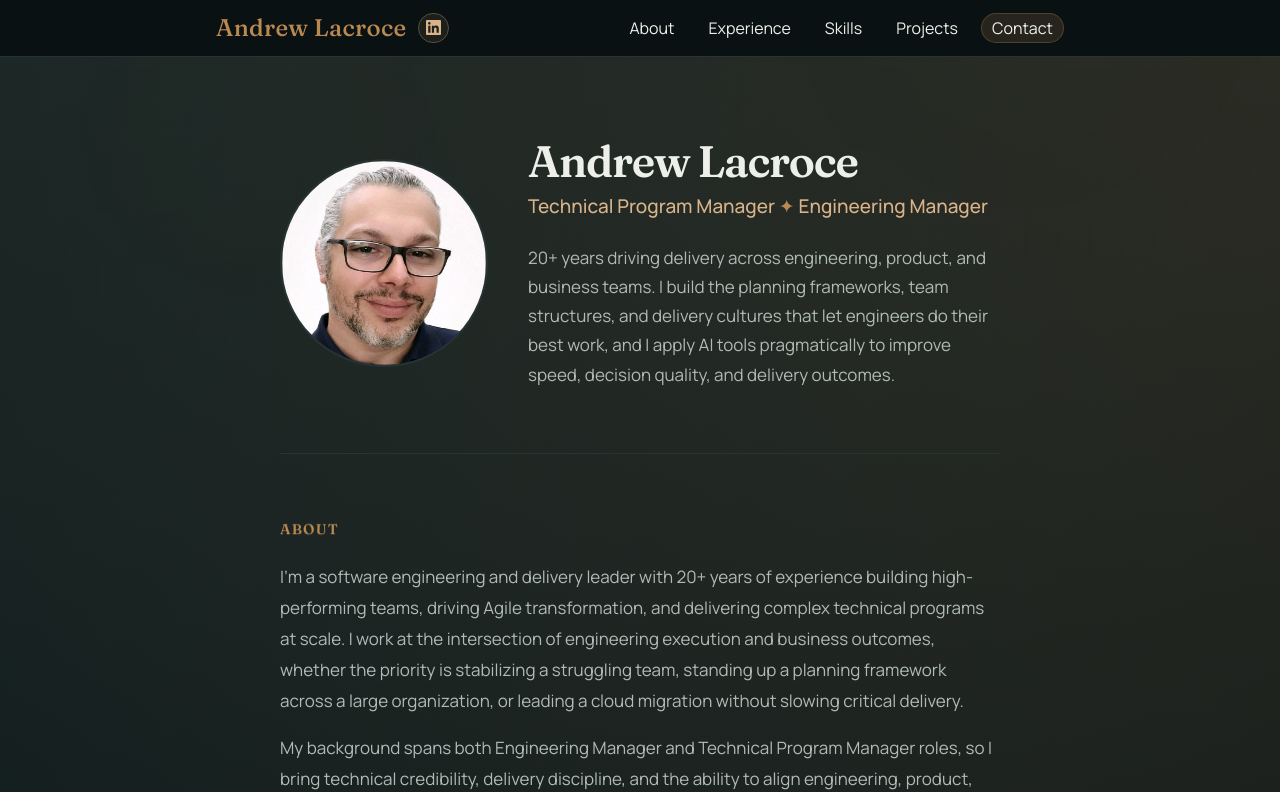
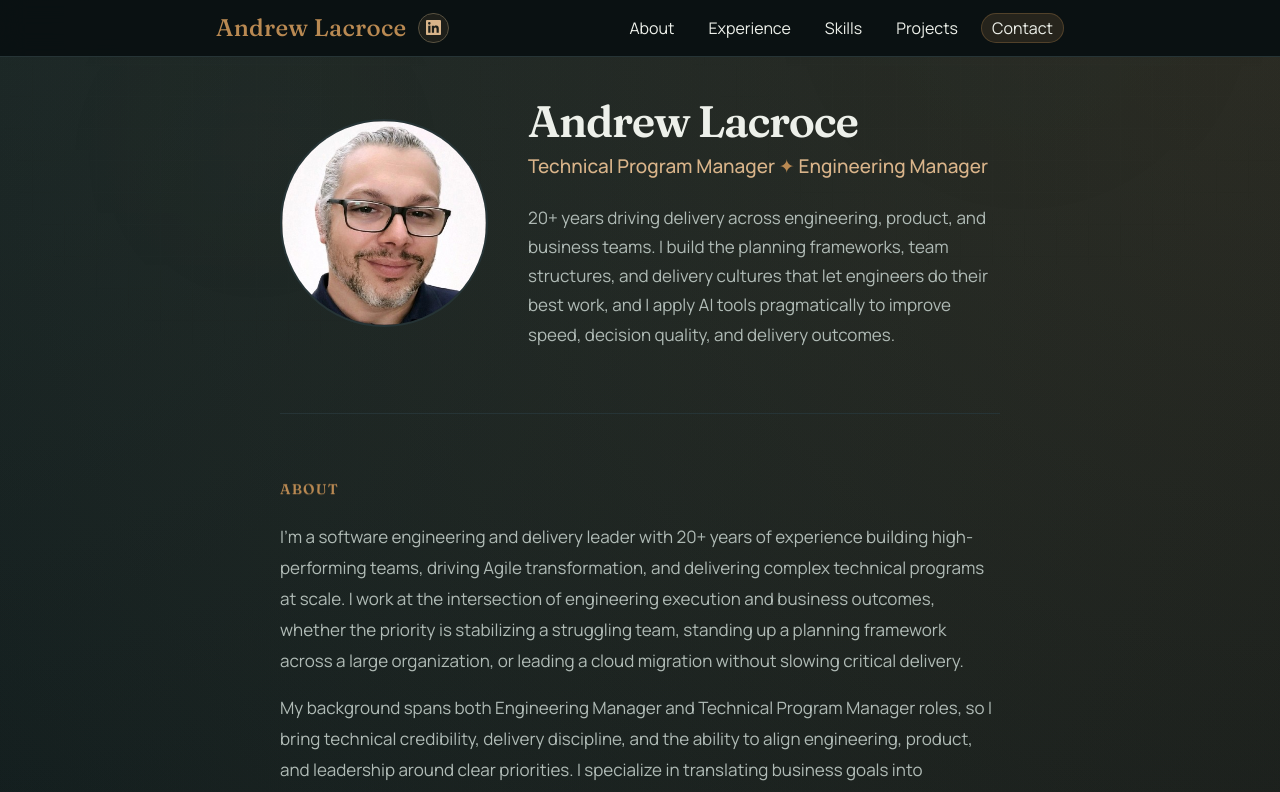
Before and after one commit to andylacroce/professional-site, a Next.js app: page / in a window 1280 px wide. Shown: the top 792 px of the page. Built offline with nearby package versions, Linux system fonts and the light colour scheme.

Commit message:
Reduce top padding in Hero section
Agent-Logs-Url: https://github.com/andylacroce/professional-site/sessions/e15a5758-ad02-4b5d-8b4a-9b718a47c482

Co-authored-by: andylacroce <3406835+andylacroce@users.noreply.github.com>

```diff
--- a/src/components/Hero.tsx
+++ b/src/components/Hero.tsx
@@ -2,7 +2,7 @@ import Reveal from "./Reveal";
 
 export default function Hero() {
   return (
-    <section id="home" className="pt-14 sm:pt-20 pb-12 sm:pb-16">
+    <section id="home" className="pt-6 sm:pt-10 pb-12 sm:pb-16">
       <div className="flex flex-col lg:flex-row lg:items-center gap-6 sm:gap-7 lg:gap-10">
         <Reveal delay={40} className="w-fit shrink-0">
           <a href="profile-pic.jpg" target="_blank" rel="noopener noreferrer" className="w-fit shrink-0">
```
